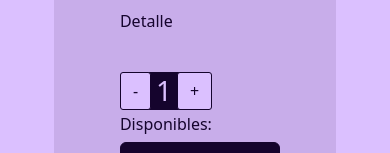
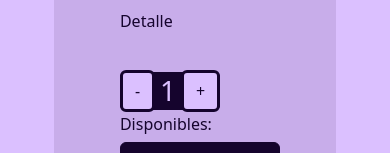
Before and after one commit to hiroshitomi/TeteClothes, a React (Create React App) app: page /item/1 in a window 390 px wide. Shown: the part 344-497 px from the top of the page. Built offline with nearby package versions, Linux system fonts and the light colour scheme; no server answers; the database is empty.

Commit message:
Arreglando navegacion en las imagenes de los productos

```diff
--- a/src/Components/Item/Item.js
+++ b/src/Components/Item/Item.js
@@ -1,14 +1,20 @@
 import { Link } from "react-router-dom";
 import "./style.css";
 import { Button } from "react-bootstrap";
+import { useNavigate } from "react-router-dom";
+
 
 const Item = ({ product }) => {
+  const navigate = useNavigate()
+
   return (
     <div className="item">
       <img
         alt={product.title}
         src={`/images/${product.image}`}
         width="175px"
+        onClick={() => navigate(`/item/${product.id}`)}
+        style={{cursor: "pointer"}}
       />
       <h2>{product.title}</h2>
       <h3>
--- a/src/Components/ItemCount/ItemCount.js
+++ b/src/Components/ItemCount/ItemCount.js
@@ -17,6 +17,7 @@ const ItemCount = ({count, setCount}) => {
     <div className="counter">
       <div className="controllers">
         <Button
+          className="btn-count"
           disabled={count === 0}
           onClick={restar}
           style={{marginRight: "5px"}}
@@ -26,6 +27,7 @@ const ItemCount = ({count, setCount}) => {
         </Button>
         <span>{count}</span>
         <Button
+          className="btn-count"
           disabled={count === 0}
           onClick={onAdd}
           style={{marginLeft: "5px"}}
--- a/src/Components/ItemCount/style.css
+++ b/src/Components/ItemCount/style.css
@@ -13,16 +13,16 @@
     height: 42px;
 }
 
-.controllers Button {
-    background-color: #dbc0ff;
-    border: 3px solid #15042d;
+.btn-count {
+    background-color: #dbc0ff !important;
+    border: 3px solid #15042d !important;
     border-radius: 3px;
-    color: #15042d;
+    color: #15042d !important;
 }
 
 @media (max-width: 576px) {
-    .controllers Button {
-        border: 1px solid #15042d;
+    .btn-count {
+        border: 3px solid #15042d !important;
     }
 
     .controllers {
--- a/src/Components/ItemDetail/style.css
+++ b/src/Components/ItemDetail/style.css
@@ -25,17 +25,6 @@
     color: #15042d;
 }
 
-.btn:hover {
-    color: var(--bs-btn-hover-color);
-    background-color: #dbc0ff !important;
-    border-color: #15042d !important;
-}
-
-:not(.btn-check)+.btn:active {
-    background-color: #dbc0ff !important;
-    border-color: #15042d !important;
-}
-
 @media (max-width: 576px) {
     .detail-container {
         display: flex;
--- a/src/pages/Cart/Cart.js
+++ b/src/pages/Cart/Cart.js
@@ -15,6 +15,7 @@ import Button from "react-bootstrap/Button";
 import Swal from "sweetalert2";
 import Form from "react-bootstrap/Form";
 import Modal from "react-bootstrap/Modal";
+
 
 const Cart = () => {
   const { cart, clear, removeItem, total } = useContext(CartContext);
@@ -117,7 +118,7 @@ const Cart = () => {
                     <img
                       alt={product.title}
                       src={`/images/${product.image}`}
-                      style={{ height: "50px", width: "50px" }}
+                      style={{ height: "60px", width: "50px", cursor: "pointer" }}
                       onClick={() => navigate(`/item/${product.id}`)}
                     />
                   </td>
```
